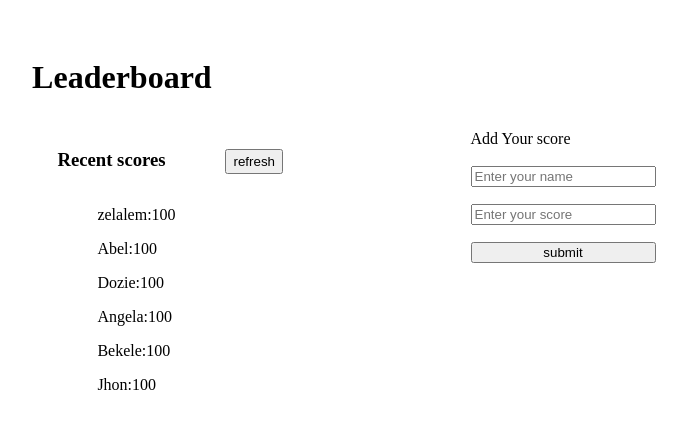
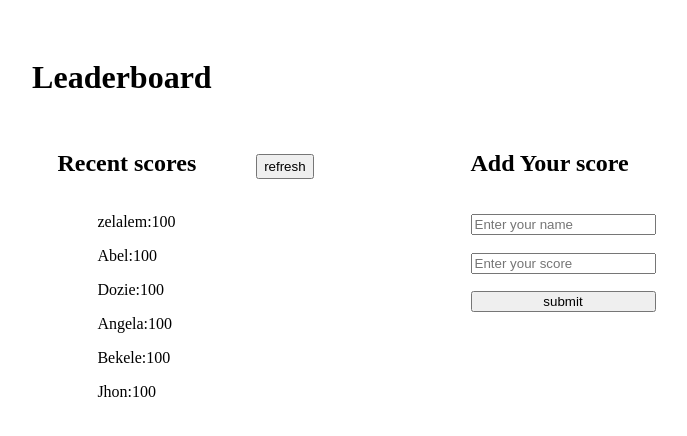
Before and after one commit to Zelalem1222/Leaderboard, a website built with webpack: page src/index.html in a window 1280 px wide. Shown: the whole page, without its empty margins (77-764 px from the left). Built offline with nearby package versions, Linux system fonts and the light colour scheme.

Commit message:
Update index.html

```diff
--- a/src/index.html
+++ b/src/index.html
@@ -14,7 +14,7 @@
     <section>
         <div class="score-board">
             <div class="scoreboard-header">
-                <h3>Recent scores</h3>
+                <h2>Recent scores</h2>
                 <button id="refresh">refresh</button>
             </div>
             <div class="list" >
@@ -23,7 +23,7 @@
         </div>
         <div>
             <form>
-                <label for="">Add Your score</label>
+                <h2>Add Your score</h2>
                 <input id="user" type="text" placeholder="Enter your name">
                 <input id="score" type="number" placeholder="Enter your score">
                 <button type="button" id="submit">submit</button>
```
